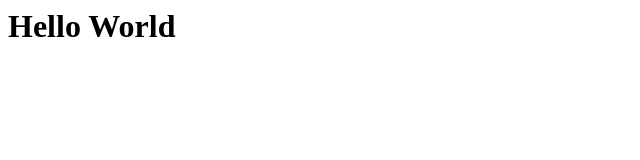
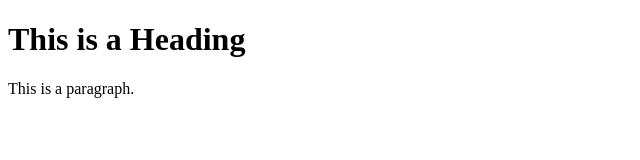
Before and after one commit to nickpaugys/getting-to-know-each-other-web, a plain HTML site: page index.html in a window 1280 px wide. Shown: the whole page, without its empty margins (0-640 px from the left). Drawn offline with Linux system fonts and the light colour scheme.

Commit message:
Update index.html

```diff
--- a/index.html
+++ b/index.html
@@ -1 +1,10 @@
-<h1>Hello World</h1>
+<!DOCTYPE html>
+<html>
+<head>
+  <title>Me</title>
+</head>
+<body>
+  <h1>This is a Heading</h1>
+  <p>This is a paragraph.</p>
+</body>
+</html>
```
